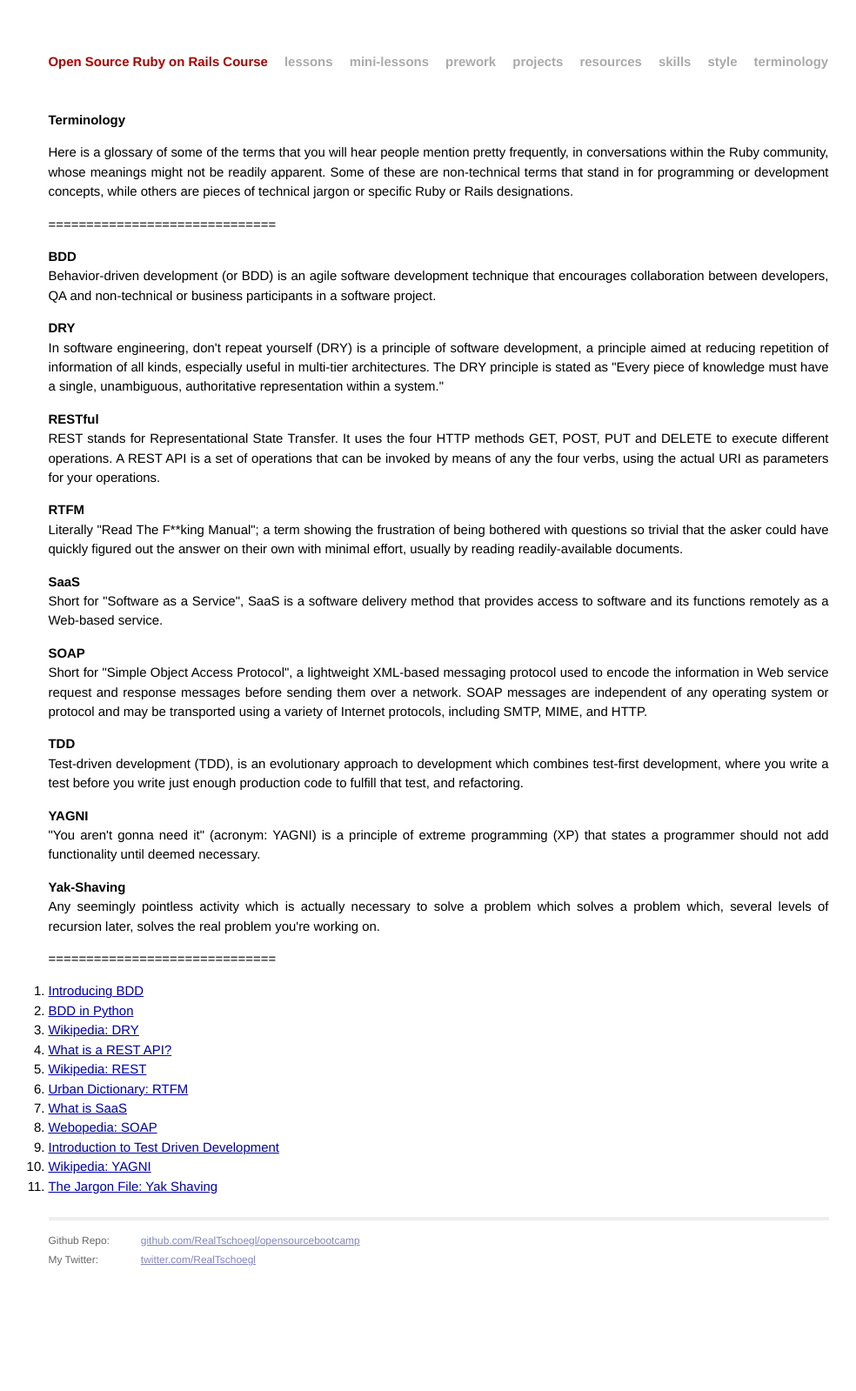
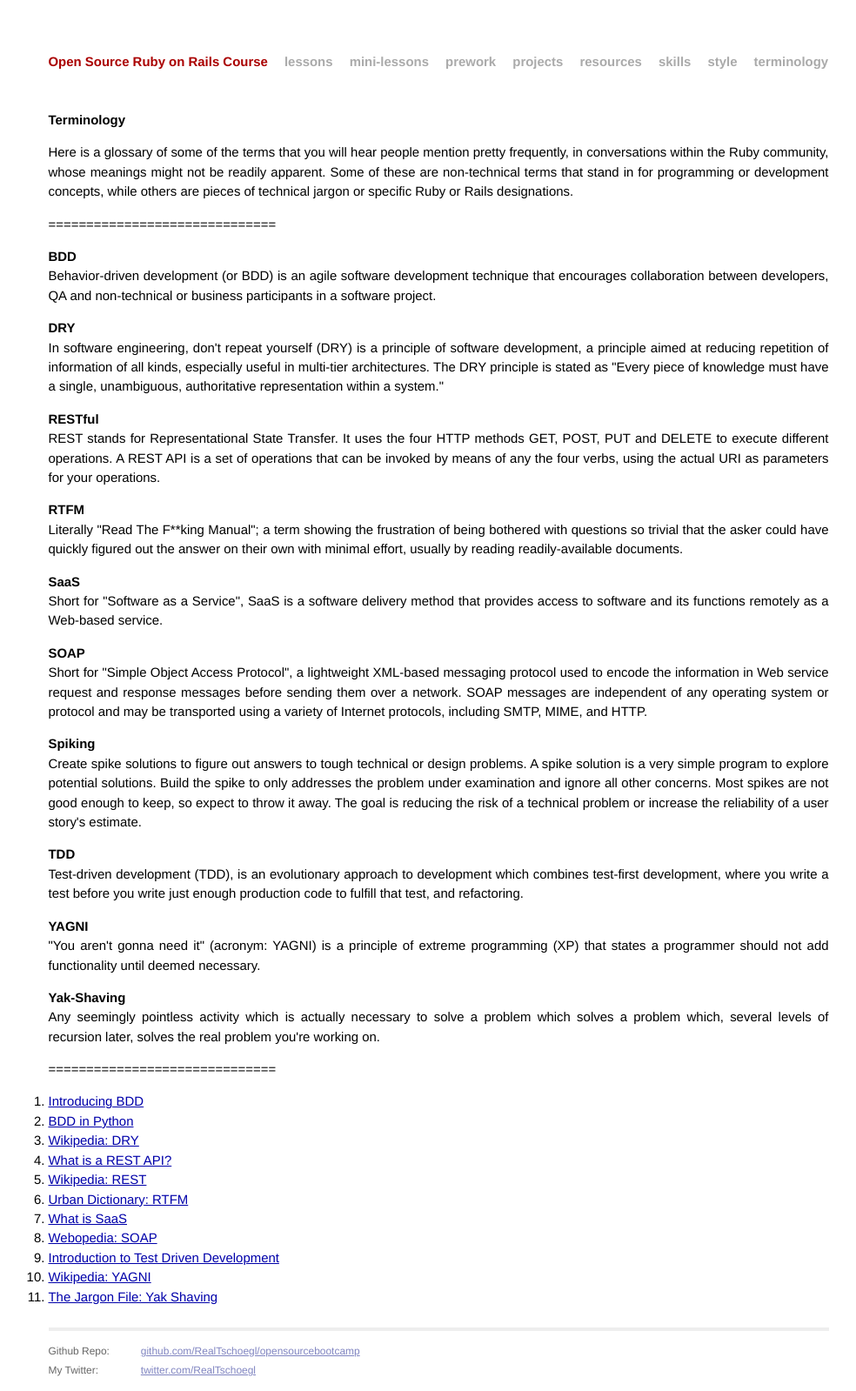
Before and after one commit to RealTschoegl/opensourcebootcamp, a Jekyll site: the page built from terminology/index.markdown, in a window 1280 px wide. Shown: the whole page at 87% size, without its empty margins (136-1120 px from the left). Built offline with Jekyll 4.4.1, drawn with Linux system fonts in a browser that asks for light colours; Markdown is read by kramdown in place of the engine named in the settings; before the commit the page ends 1472 px from its top, so only the background shows below that.

Commit message:
Updated index.markdown

```diff
--- a/terminology/index.markdown
+++ b/terminology/index.markdown
@@ -48,6 +48,12 @@ Here is a glossary of some of the terms that you will hear people mention pretty
 
 <p></p>
 
+<dt><strong>Spiking</strong></dt>
+
+<dd>Create spike solutions to figure out answers to tough technical or design problems. A spike solution is a very simple program to explore potential solutions. Build the spike to only addresses the problem under examination and ignore all other concerns. Most spikes are not good enough to keep, so expect to throw it away. The goal is reducing the risk of a technical problem or increase the reliability of a user story's estimate.</dd>
+
+<p></p>
+
 <dt><strong>TDD</strong></dt>
 
 <dd>Test-driven development (TDD), is an evolutionary approach to development which combines test-first development, where you write a test before you write just enough production code to fulfill that test, and refactoring.</dd>
```
